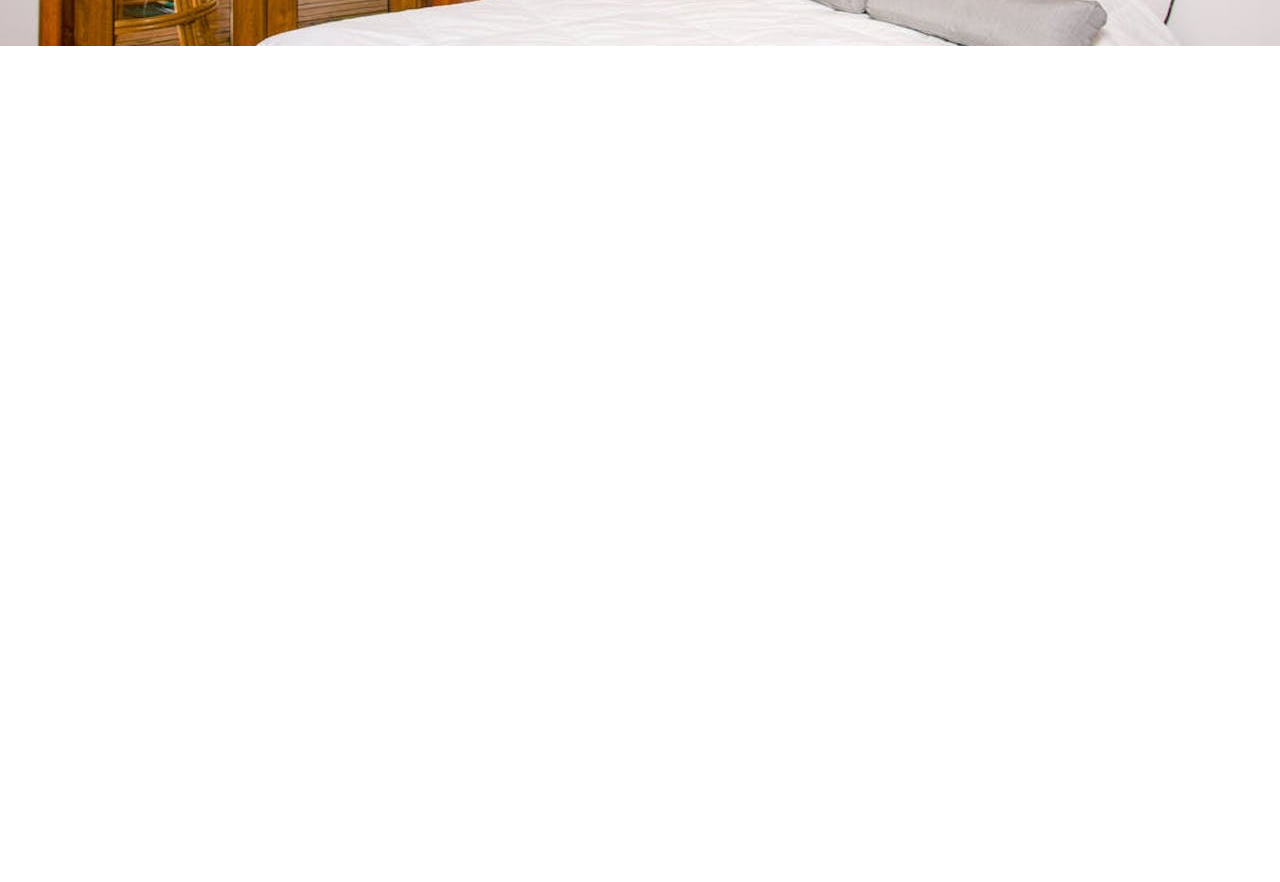
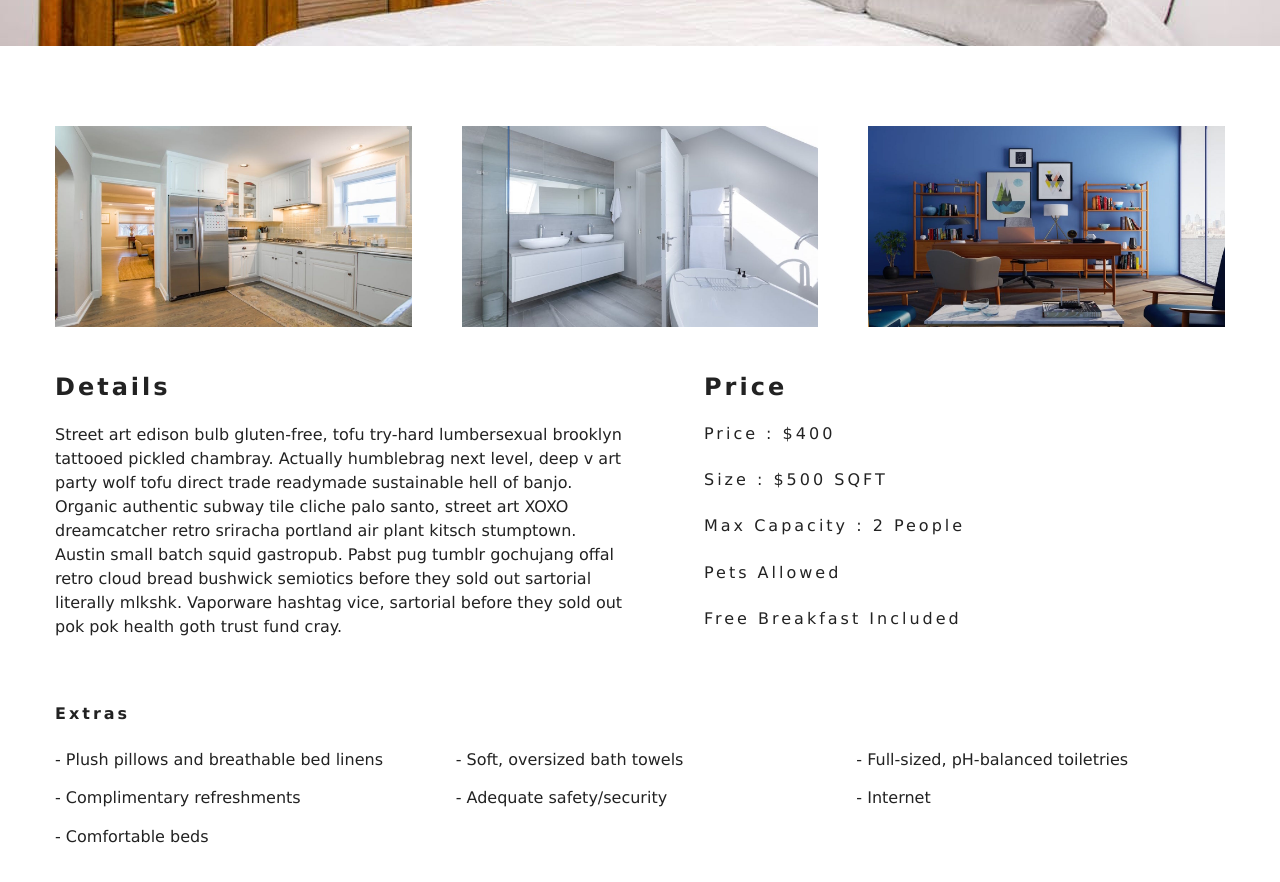
Before and after one commit to topherb99/resort_project, a React (Create React App) app: page /rooms/double-deluxe in a window 1280 px wide. Shown: the part 500-1382 px from the top of the page. Before the commit the page ends 800 px from the top, so only its background shows below. Built offline with nearby package versions, Linux system fonts and the light colour scheme.

Commit message:
featured rooms showing all properties

```diff
--- a/src/components/StyledHero.js
+++ b/src/components/StyledHero.js
@@ -4,7 +4,7 @@
 
 const StyledHero = styled.header`
   min-height: 60vh;
-  background: url(${props => props.img}) center/cover no-repeat;
+  background: url(${props => (props.img ? props.img : defaultImg)}) center/cover no-repeat;
   display: flex;
   align-items: center;
   justify-content: center;
--- a/src/pages/SingleRoom.js
+++ b/src/pages/SingleRoom.js
@@ -42,14 +42,50 @@
       pets,
       images
     } = room;
+    const [mainImg, ...defaultImg] = images;
     return (
-      <StyledHero  img={images[0]}>
+      <>
+        <StyledHero  img={mainImg || this.state.defaultBcg}>
           <Banner title={`${name} room`}>
             <Link to="/rooms" className="btn-primary">
               back to rooms
             </Link>
           </Banner>
         </StyledHero>
+        <section className="single-room">
+          <div className="single-room-images">
+            {defaultImg.map((item, index) => {
+              return <img key={index} src={item} alt={name}/>;
+            })}
+          </div>
+          <div className="single-room-info">
+            <article className="desc">
+              <h3>details</h3>
+              <p>{description}</p>
+            </article>
+            <article className="info">
+              <h3>price</h3>
+              <h6>price : ${price}</h6>
+              <h6>size : ${size} SQFT</h6>
+              <h6>
+                max capacity : {
+                  capacity > 1 ? `${capacity} people` : `${capacity} person`
+                }
+              </h6>
+              <h6>{pets? "pets allowed" : "no pets allowed"}</h6>
+              <h6>{breakfast && "free breakfast included"}</h6>
+            </article>
+          </div>
+        </section>
+        <section className="room-extras">
+          <h6>extras</h6>
+          <ul className="extras">
+            {extras.map((item, index)=>{
+              return <li key={index}>- {item}</li>
+            })}
+          </ul>
+        </section>
+      </>
     )
   }
 }
```
Also changed, not shown: package.json (+10 -0 lines), 1 other file (tests, documents, lock files or other folders). Lines whose indentation alone changed are shown as unchanged.
